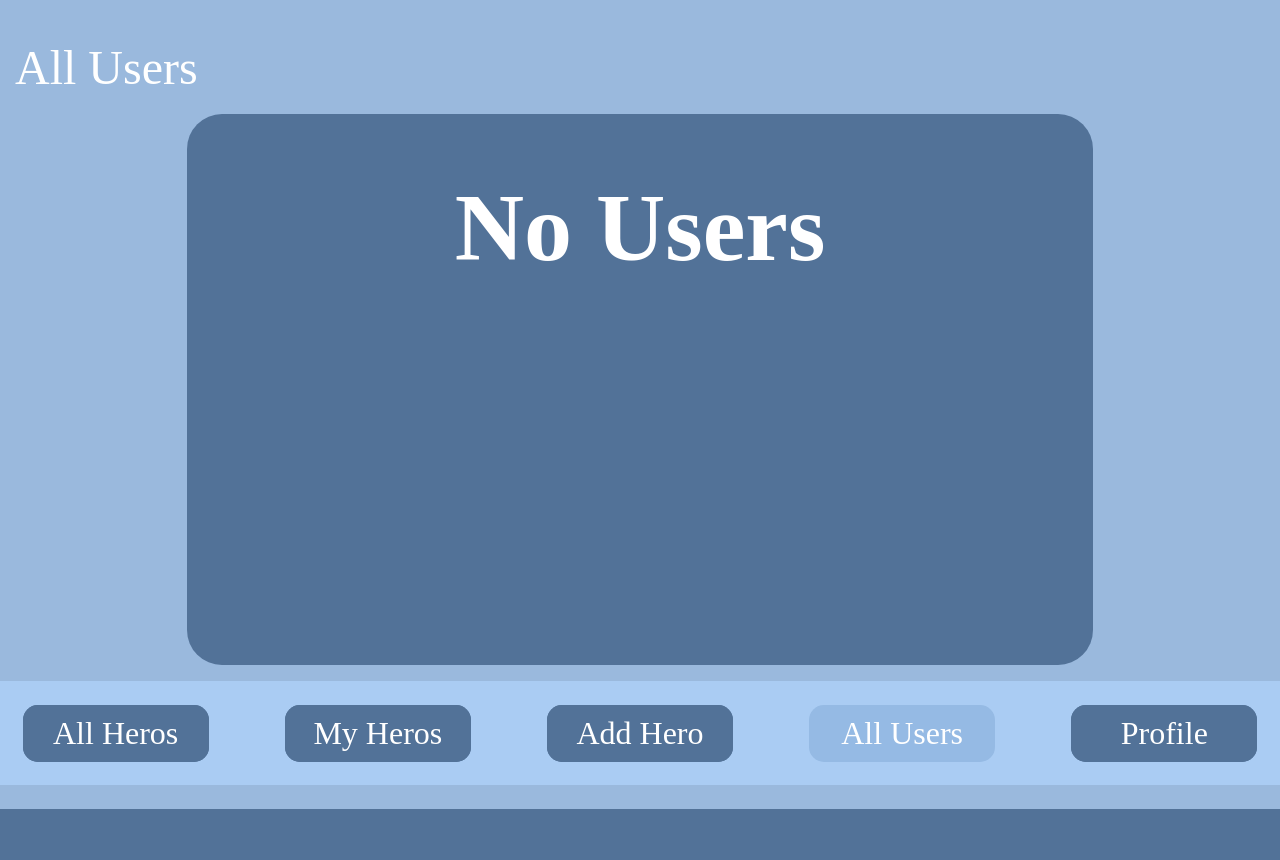
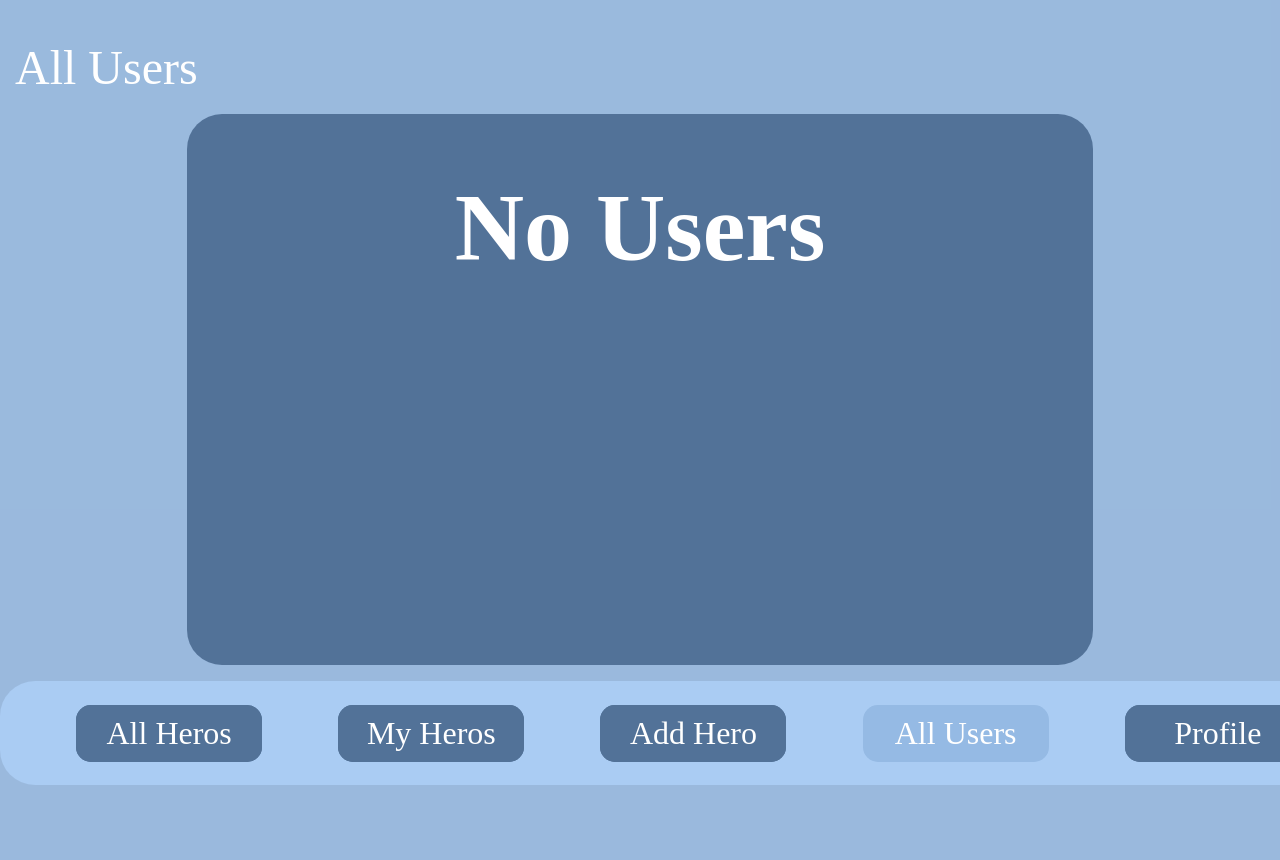
Before and after one commit to Rai-shwith/FastAPI-SuperHero, a FastAPI app: template app/templates/getallusers/index.html in a window 1280 px wide; the page is wider, and only the part inside the window is pictured. Before the commit the page ends 809 px from the top of that part, so only its background shows below. Run offline with FastAPI, Linux system fonts and the light colour scheme; the template is opened without the code that fills it, so the values that code supplies are empty; parts of the project's set-up code (start-up, migrations or seed data) failed here and were passed over.

Commit message:
improved nav

```diff
--- a/app/templates/getallusers/index.html
+++ b/app/templates/getallusers/index.html
@@ -10,7 +10,6 @@
 
 <body>
     <div style="display: none;" id="center">You are not logged in</div>
-<div id="page-body">
     <nav>
         <div class="navitems">
             <a href="/heros">
@@ -29,6 +28,8 @@
             </a>
         </div>
     </nav>
+<div id="page-body">
+
     <div class="herotxt">All Users</div>
 
     {%if users%}
--- a/app/templates/static/CSS/getallusers.css
+++ b/app/templates/static/CSS/getallusers.css
@@ -5,6 +5,7 @@
     flex-direction: column;
     align-items: center;
     min-height: 100vh;
+    padding-bottom: 51px;
 }
 
 #loading {
@@ -39,6 +40,7 @@ nav{
     position: fixed;
     bottom: 0;
     color: white;
+    z-index: 999;
 }
 
 .navitems{
```
